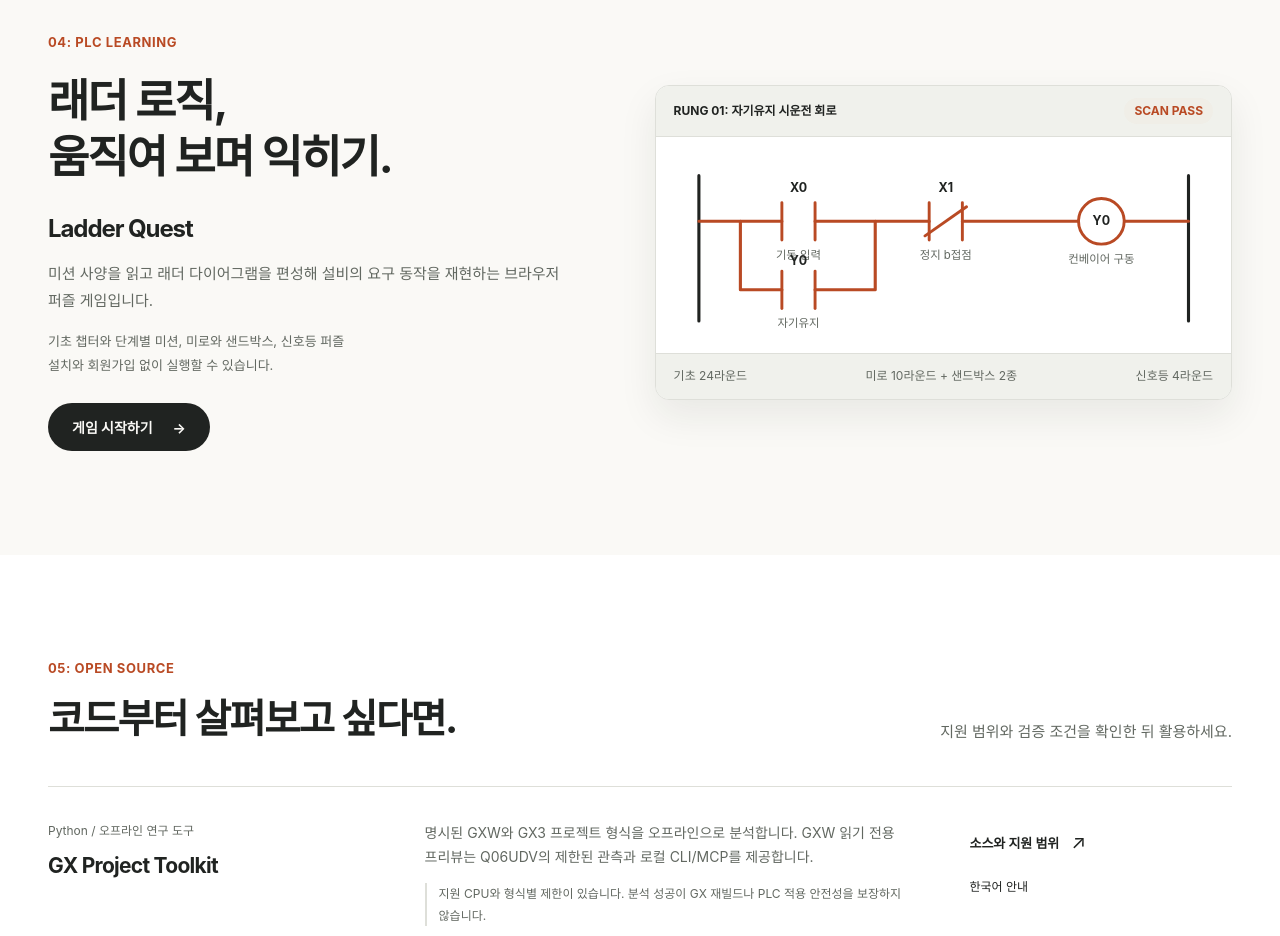
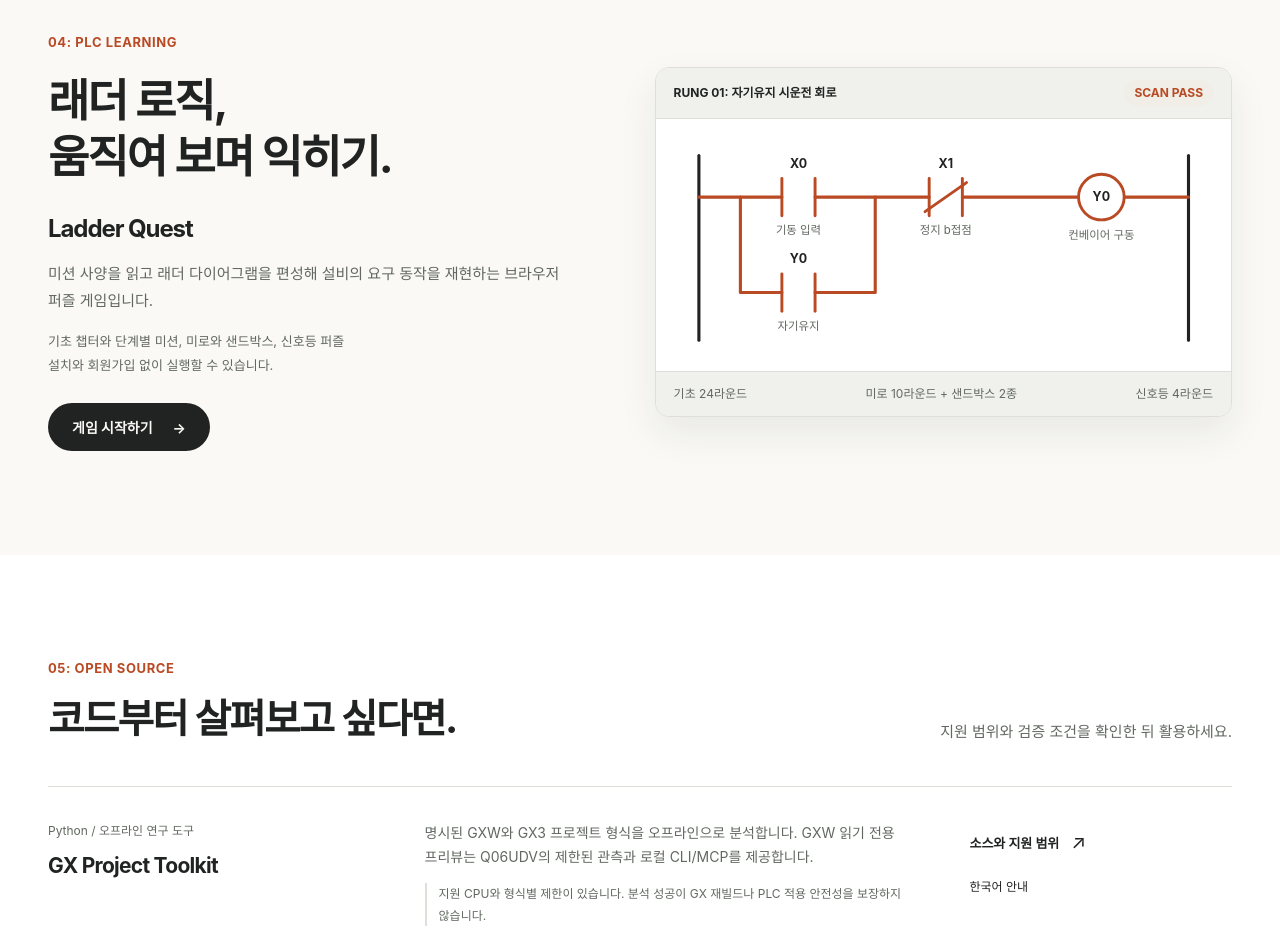
Before and after one commit to plcmanjp/plcmanjp.github.io, a plain HTML site: page index.html in a window 1280 px wide. Shown: the part 4100-5036 px from the top of the page. Drawn offline with Linux system fonts and the light colour scheme.

Commit message:
﻿fix: Ladder Quest 프리뷰 SVG 텍스트 수직 간격 조정으로 중첩 해소

```diff
--- a/index.html
+++ b/index.html
@@ -132,28 +132,28 @@
     <figure class="learning-preview" aria-label="Ladder Quest 자기유지 회로 시운전 미리보기">
       <div class="preview-bar"><span>RUNG 01: 자기유지 시운전 회로</span><span class="preview-badge">SCAN PASS</span></div>
       <div class="preview-stage">
-        <svg class="ladder-svg" viewBox="0 0 520 176" role="img" aria-label="X0 기동 접점과 Y0 자기유지 병렬 분기, X1 정지 b접점을 거쳐 Y0 출력 코일이 점등된 래더 회로">
-          <line class="ladder-rail" x1="24" y1="18" x2="24" y2="158"/>
-          <line class="ladder-rail" x1="496" y1="18" x2="496" y2="158"/>
-          <path class="ladder-wire-on" d="M24 62 H104 M136 62 H246 M278 62 H390 M434 62 H496"/>
-          <path class="ladder-wire-on" d="M64 62 V128 H104 M136 128 H194 V62"/>
-          <line class="ladder-contact-on" x1="104" y1="44" x2="104" y2="80"/>
-          <line class="ladder-contact-on" x1="136" y1="44" x2="136" y2="80"/>
-          <text class="ladder-label" x="120" y="34">X0</text>
-          <text class="ladder-comment" x="120" y="98">기동 입력</text>
-          <line class="ladder-contact-on" x1="104" y1="110" x2="104" y2="146"/>
-          <line class="ladder-contact-on" x1="136" y1="110" x2="136" y2="146"/>
-          <text class="ladder-label" x="120" y="104">Y0</text>
-          <text class="ladder-comment" x="120" y="164">자기유지</text>
-          <line class="ladder-contact-on" x1="246" y1="44" x2="246" y2="80"/>
-          <line class="ladder-contact-on" x1="278" y1="44" x2="278" y2="80"/>
-          <line class="ladder-contact-on" x1="242" y1="76" x2="282" y2="48"/>
-          <text class="ladder-label" x="262" y="34">X1</text>
-          <text class="ladder-comment" x="262" y="98">정지 b접점</text>
-          <circle class="ladder-node-bg" cx="412" cy="62" r="22"/>
-          <circle class="ladder-contact-on" cx="412" cy="62" r="22"/>
-          <text class="ladder-label" x="412" y="66">Y0</text>
-          <text class="ladder-comment" x="412" y="102">컨베이어 구동</text>
+        <svg class="ladder-svg" viewBox="0 0 520 210" role="img" aria-label="X0 기동 접점과 Y0 자기유지 병렬 분기, X1 정지 b접점을 거쳐 Y0 출력 코일이 점등된 래더 회로">
+          <line class="ladder-rail" x1="24" y1="16" x2="24" y2="194"/>
+          <line class="ladder-rail" x1="496" y1="16" x2="496" y2="194"/>
+          <path class="ladder-wire-on" d="M24 56 H104 M136 56 H246 M278 56 H390 M434 56 H496"/>
+          <path class="ladder-wire-on" d="M64 56 V148 H104 M136 148 H194 V56"/>
+          <line class="ladder-contact-on" x1="104" y1="38" x2="104" y2="74"/>
+          <line class="ladder-contact-on" x1="136" y1="38" x2="136" y2="74"/>
+          <text class="ladder-label" x="120" y="28">X0</text>
+          <text class="ladder-comment" x="120" y="92">기동 입력</text>
+          <line class="ladder-contact-on" x1="104" y1="130" x2="104" y2="166"/>
+          <line class="ladder-contact-on" x1="136" y1="130" x2="136" y2="166"/>
+          <text class="ladder-label" x="120" y="120">Y0</text>
+          <text class="ladder-comment" x="120" y="184">자기유지</text>
+          <line class="ladder-contact-on" x1="246" y1="38" x2="246" y2="74"/>
+          <line class="ladder-contact-on" x1="278" y1="38" x2="278" y2="74"/>
+          <line class="ladder-contact-on" x1="242" y1="70" x2="282" y2="42"/>
+          <text class="ladder-label" x="262" y="28">X1</text>
+          <text class="ladder-comment" x="262" y="92">정지 b접점</text>
+          <circle class="ladder-node-bg" cx="412" cy="56" r="22"/>
+          <circle class="ladder-contact-on" cx="412" cy="56" r="22"/>
+          <text class="ladder-label" x="412" y="60">Y0</text>
+          <text class="ladder-comment" x="412" y="96">컨베이어 구동</text>
         </svg>
       </div>
       <figcaption class="preview-modes"><span>기초 24라운드</span><span>미로 10라운드 + 샌드박스 2종</span><span>신호등 4라운드</span></figcaption>
```
